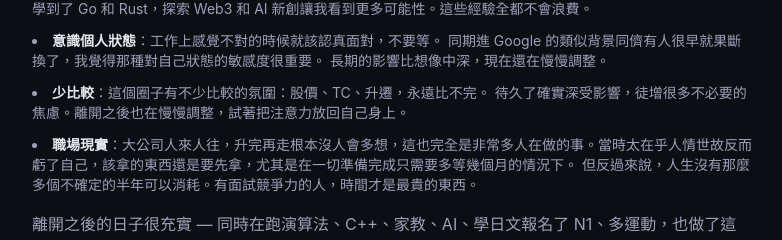
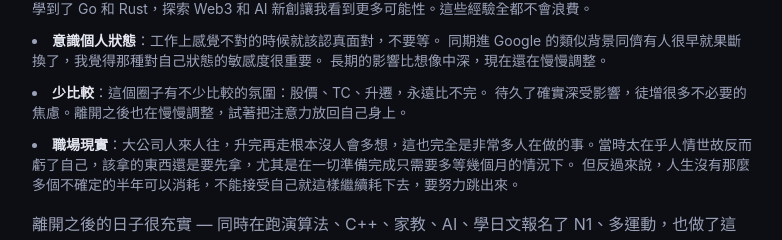
Before and after one commit to HanaYukii/hanayukii-site, a Next.js app: page /blog/leaving-google in a window 1280 px wide. Shown: the part 7499-7739 px from the top of the page, without its empty margins (248-1030 px from the left). Built offline with nearby package versions, Linux system fonts and the light colour scheme.

Commit message:
Reframe time leverage point to personal urgency

```diff
--- a/src/app/blog/leaving-google/page.tsx
+++ b/src/app/blog/leaving-google/page.tsx
@@ -423,7 +423,7 @@ export default function LeavingGoogle() {
               </li>
               <li>
                 <strong>職場現實</strong>：大公司人來人往，升完再走根本沒人會多想，這也完全是非常多人在做的事。當時太在乎人情世故反而虧了自己，該拿的東西還是要先拿，尤其是在一切準備完成只需要多等幾個月的情況下。
-                但反過來說，人生沒有那麼多個不確定的半年可以消耗。有面試競爭力的人，時間才是最貴的東西。
+                但反過來說，人生沒有那麼多個不確定的半年可以消耗，不能接受自己就這樣繼續耗下去，要努力跳出來。
               </li>
             </ul>
           </div>
```
